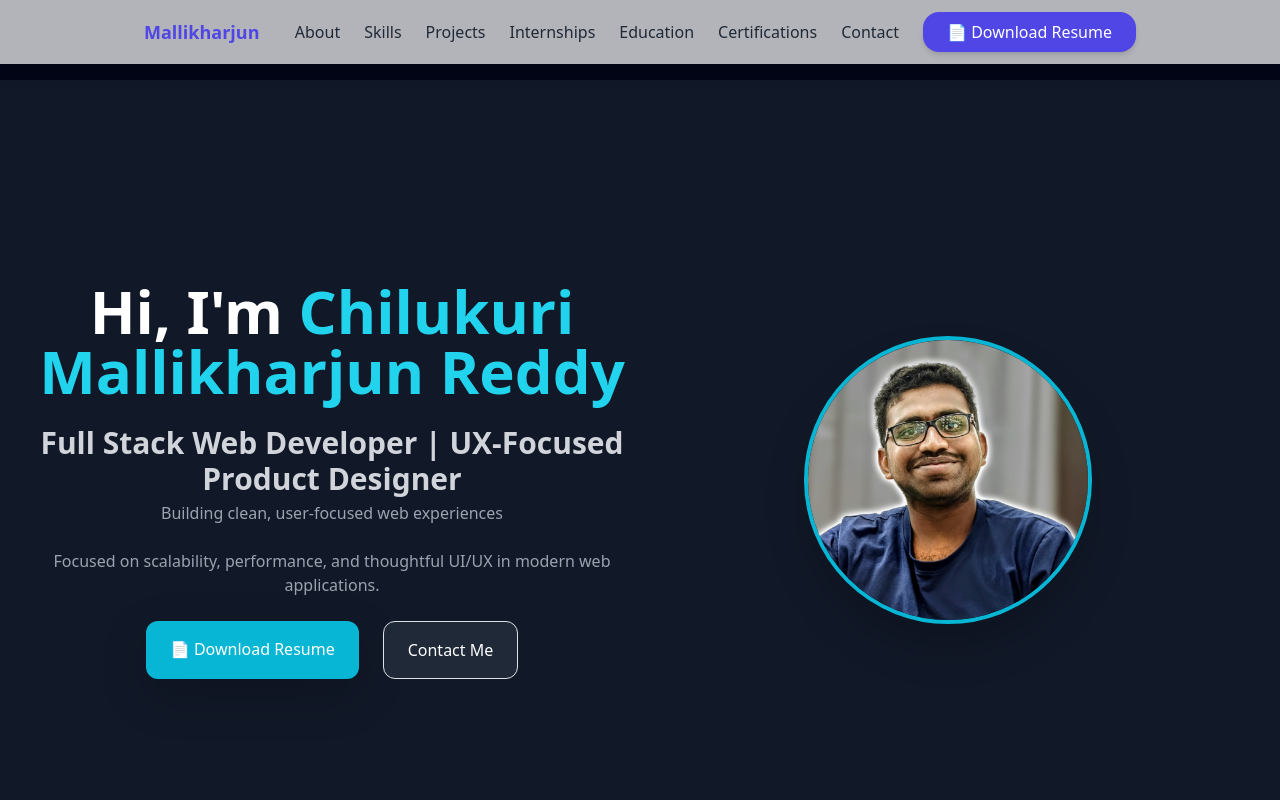
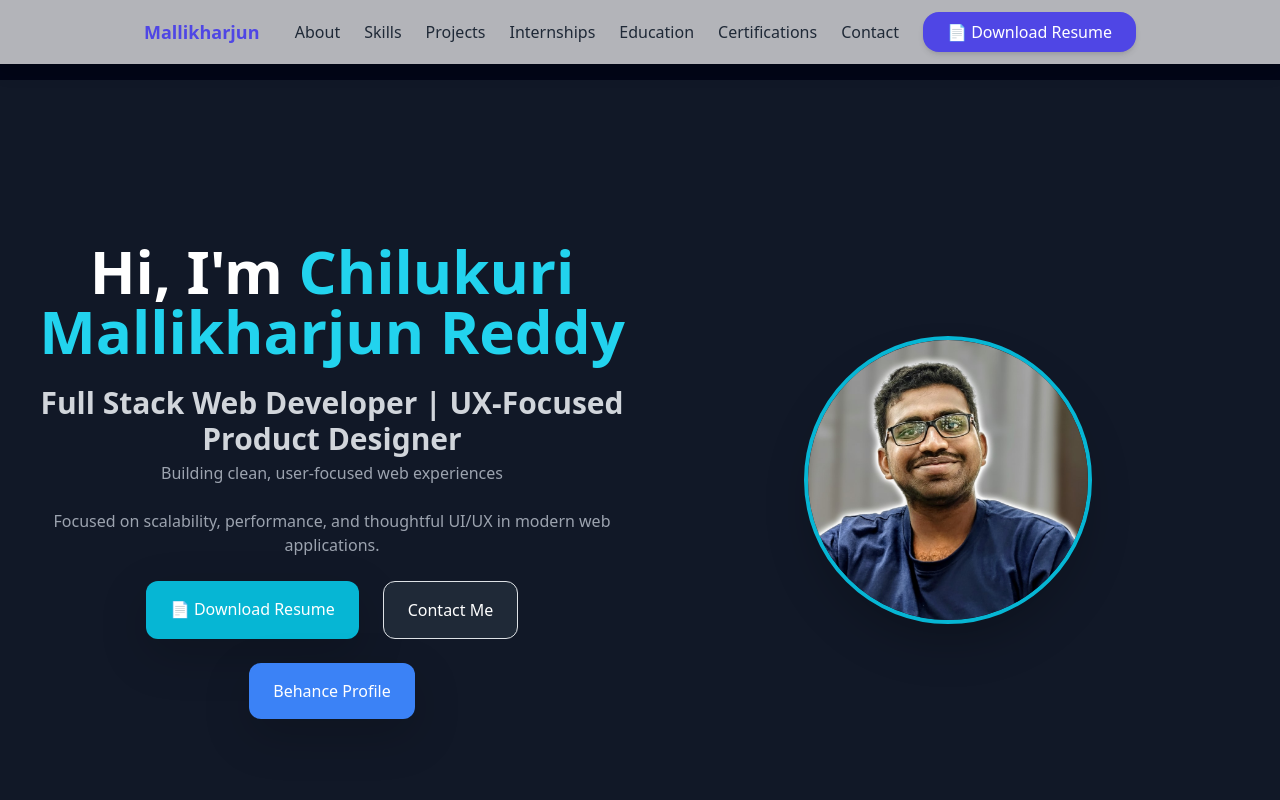
Before and after one commit to MALLIKHARJUNCH-02/Mallikharjun-Reddy-Portfolio, a React (Vite) app: page / in a window 1280 px wide. Shown: the top 800 px of the page. Built offline with nearby package versions, Linux system fonts and the light colour scheme.

Commit message:
Added behance profile

```diff
--- a/src/components/Footer.jsx
+++ b/src/components/Footer.jsx
@@ -16,6 +16,10 @@ export default function Footer() {
         <a href={`mailto:${siteData.contact.email}`} className="hover:text-indigo-600">
           Email
         </a>
+
+        <a href="https://www.behance.net/mallikhreddy1" className="hover:text-indigo-600" target="blank">
+          Behance
+        </a>
       </div>
     </footer>
   );
--- a/src/sections/Hero.jsx
+++ b/src/sections/Hero.jsx
@@ -70,6 +70,20 @@ const Hero = () => {
                             Contact Me
                         </motion.a>
                     </div>
+
+                    <div className="flex flex-col md:flex-row gap-4 justify-center md:justify-center">
+                        <motion.a
+                            initial={{ opacity: 0, y: -30, scale: 0.9 }}
+                            animate={isInView ? { opacity: 1, y: 0, scale: 1 } : {}}
+                            transition={{ duration: 0.6 }}
+                            href="https://www.behance.net/mallikhreddy1"
+                            download
+                            className="bg-blue-500 hover:bg-cyan-600 px-6 py-3 rounded-xl font-medium shadow-lg"
+                            target="blank"
+                        >
+                            Behance Profile
+                        </motion.a>
+                    </div>
                 </div>
 
                 {/* Right Content (Image) */}
```
